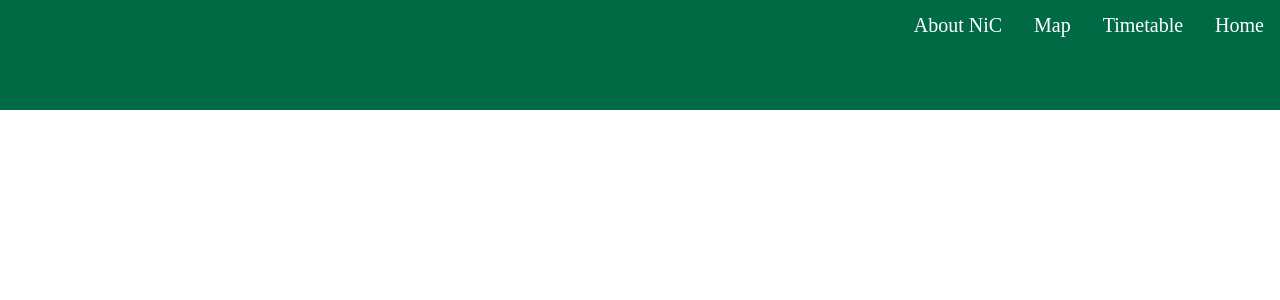
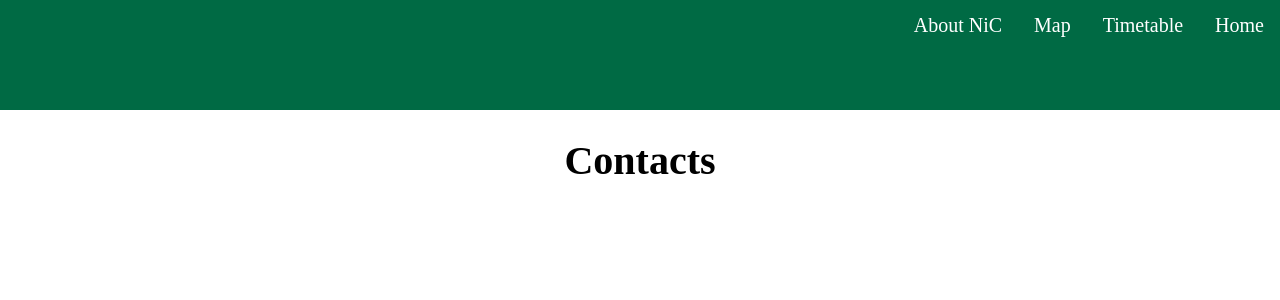
Before and after one commit to teamAboaTurku/nic-24, a Vue app: page /contacts in a window 1280 px wide. Shown: the top 300 px of the page. Built offline with nearby package versions, Linux system fonts and the light colour scheme.

Commit message:
add contacts page

```diff
--- /dev/null
+++ b/src/pages/ContactsPage.vue
@@ -0,0 +1,9 @@
+<template>
+    <h1>Contacts</h1>
+</template>
+
+<script>
+export default {
+  name: 'ContactsPage',
+};
+</script>
--- a/src/router/index.js
+++ b/src/router/index.js
@@ -3,6 +3,7 @@ import HomePage from '../pages/HomePage.vue';
 import AboutPage from '../pages/AboutPage.vue';
 import TimetablePage from '../pages/TimetablePage.vue';
 import MapPage from '../pages/MapPage.vue';
+import ContactsPage from '../pages/ContactsPage.vue';
 
 const router = createRouter({
   history: createWebHistory(),
@@ -11,6 +12,7 @@ const router = createRouter({
     { path: '/about', component: AboutPage, name: 'AboutPage' },
     { path: '/timetable', component: TimetablePage, name: 'TimetablePage' },
     { path: '/map', component: MapPage, name: 'MapPage' },
+    { path: '/contacts', component: ContactsPage, name: 'ContactsPage' },
     // other routes
   ],
 });
```
